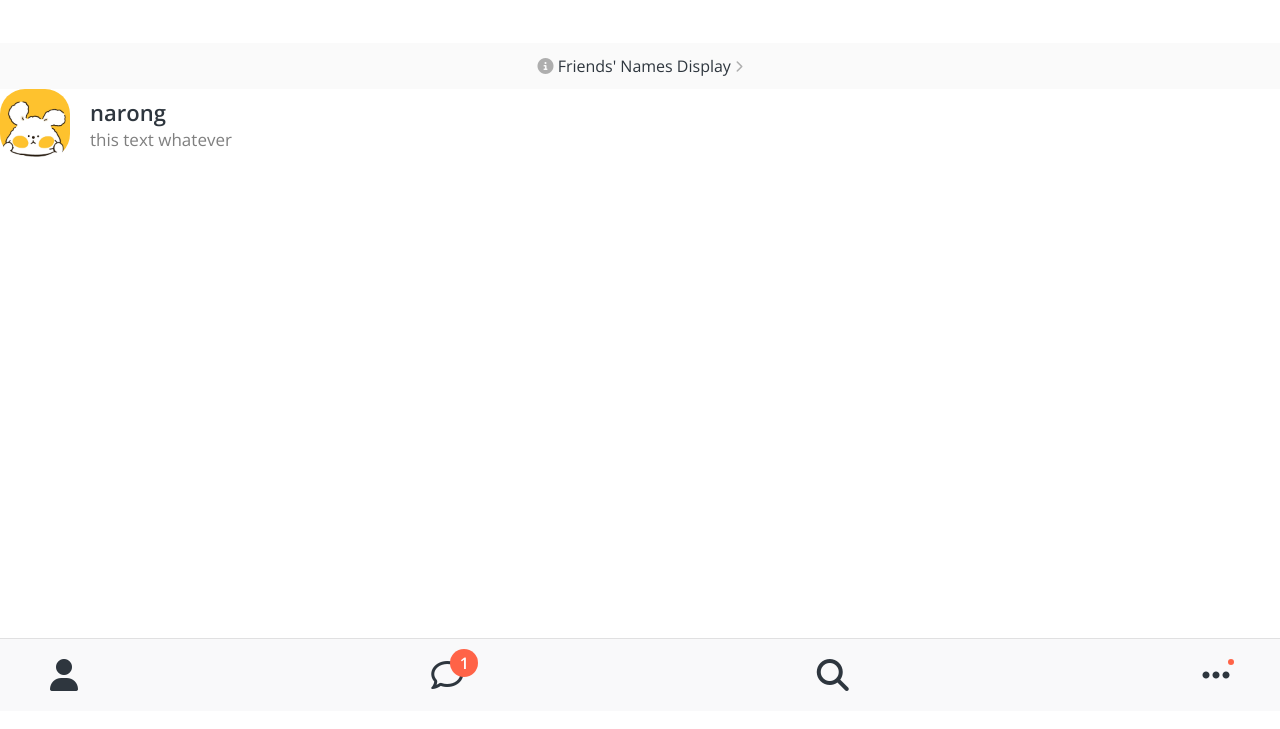
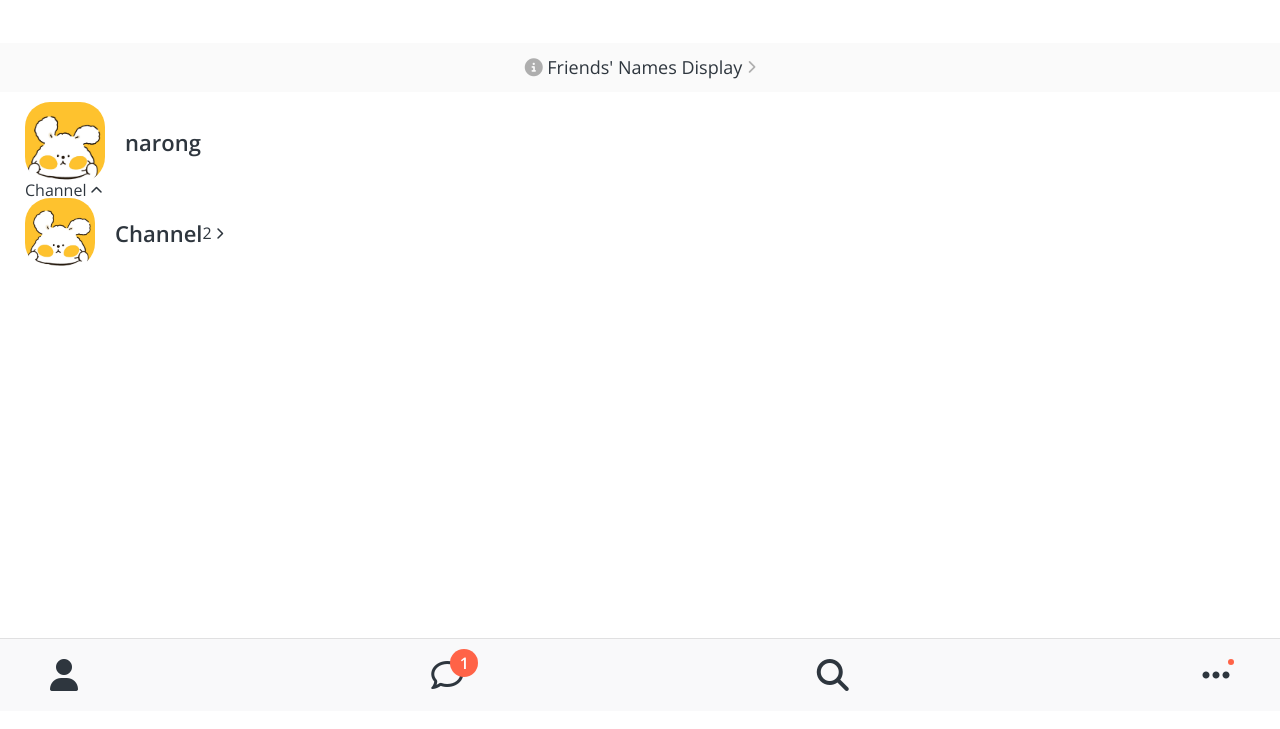
Before and after one commit to bnarong/kokoa-clone-2023, a plain HTML site: page friends.html in a window 1280 px wide. Shown: the part 89-818 px from the top of the page. Drawn offline with nearby package versions, Linux system fonts and the light colour scheme.

Commit message:
user component part two

```diff
--- a/CSS/components/screen-header.css
+++ b/CSS/components/screen-header.css
@@ -2,7 +2,7 @@
   display: flex;
   justify-content: space-between;
   align-items: center;
-  padding: 50px 25px;
+  padding: 50px var(--horizontal-space);
   position: sticky;
   top: 0;
 }
--- a/CSS/components/user-components.css
+++ b/CSS/components/user-components.css
@@ -11,6 +11,11 @@
   margin-right: 20px;
 }
 
+.user-component__avatar--xl {
+  width: 80px;
+  height: 80px;
+}
+
 .user-component__title {
   font-weight: 600;
   font-size: 22px;
--- a/CSS/screens/friends.css
+++ b/CSS/screens/friends.css
@@ -3,9 +3,14 @@
   display: block;
   background-color: #fafafa;
   padding: 15px 0px;
-  font-size: 16px;
+  font-size: 18px;
+  margin-bottom: 10px;
 }
 
 #friends-display-link i {
   color: rgba(0, 0, 0, 0.3);
 }
+
+.friends-screen {
+  padding: 0px var(--horizontal-space);
+}
--- a/CSS/variables.css
+++ b/CSS/variables.css
@@ -1,3 +1,4 @@
 :root {
-    --yellow: #fae100;
+  --yellow: #fae100;
+  --horizontal-space: 25px;
 }
--- a/friends.html
+++ b/friends.html
@@ -36,16 +36,42 @@
       <i class="fa-solid fa-chevron-right fa-xs"></i>
     </a>
 
+    <main class="friends-screen">
       <div class="user-component">
         <div class="user-component__column">
-        <img src="screenshots/profile.jpg" class="user-component__avatar" />
+          <img
+            src="screenshots/profile.jpg"
+            class="user-component__avatar user-component__avatar--xl"
+          />
           <div class="user-component__text">
             <h4 class="user-component__title">narong</h4>
-          <h6 class="user-component__subtitle">this text whatever</h6>
+            <!-- <h6 class="user-component__subtitle">this text whatever</h6> -->
           </div>
         </div>
         <div class="user-component__column"></div>
       </div>
+      <div class="friends-screen__channel">
+        <div class="friends-screen__channel-header">
+          <span>Channel</span>
+          <i class="fa-solid fa-chevron-up fa-xs"></i>
+        </div>
+        <div class="user-component">
+          <div class="user-component__column">
+            <img
+              src="screenshots/profile.jpg"
+              class="user-component__avatar user-component__avatar--sm"
+            />
+            <div class="user-component__text">
+              <h4 class="user-component__title">Channel</h4>
+            </div>
+          </div>
+          <div class="user-component__column">
+            <span>2</span>
+            <i class="fa-solid fa-chevron-right fa-xs"></i>
+          </div>
+        </div>
+      </div>
+    </main>
 
     <nav class="nav">
       <ul class="nav__list">
```
Lines whose indentation alone changed are shown as unchanged.
